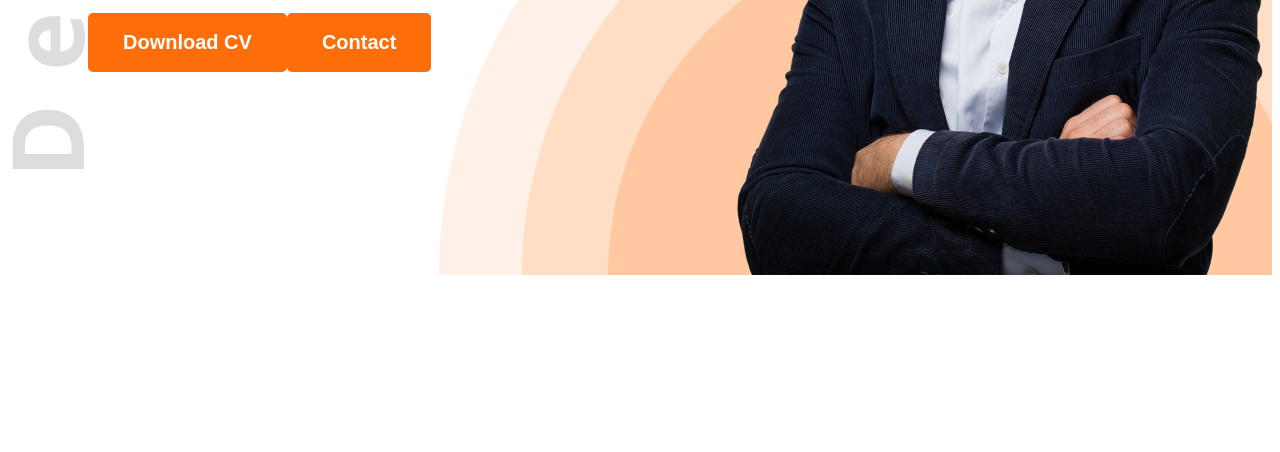
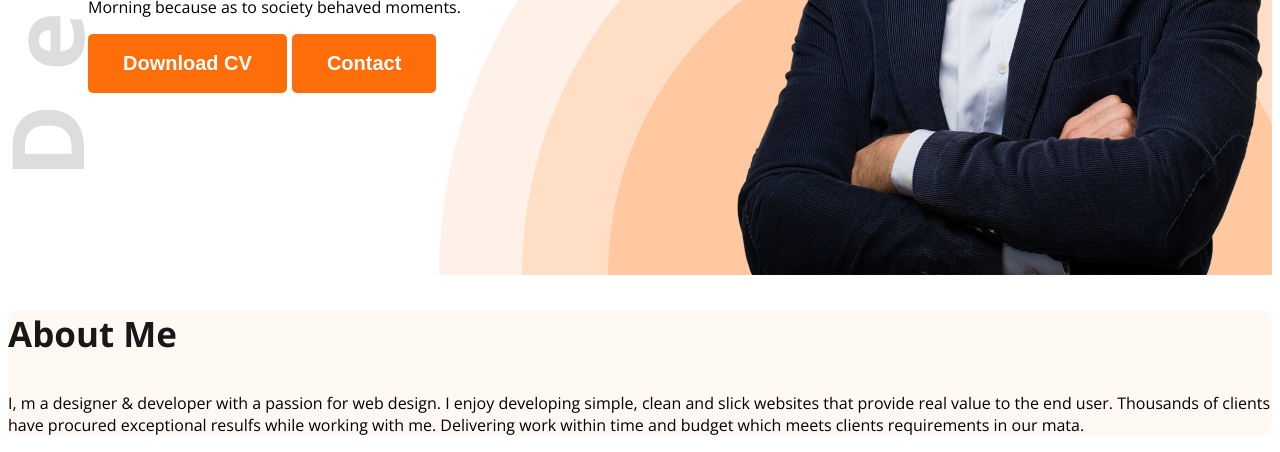
Before and after one commit to yunusmy/web-dev-protfolio, a plain HTML site: page index.html in a window 1280 px wide. Shown: the part 602-1054 px from the top of the page. Before the commit the page ends 885 px from the top, so only its background shows below. Drawn offline with nearby package versions, Linux system fonts and the light colour scheme.

Commit message:
about section

```diff
--- a/index.html
+++ b/index.html
@@ -30,7 +30,15 @@
     </div>
   </header>
   <main>
-
+    <section class="about sd-bg">
+      <h3 class="section-title">About Me</h3>
+      <p class="section-descriptio">I, m a designer & developer with a passion for web design. I enjoy developing
+        simple, clean and slick websites
+        that
+        provide real value to the end user. Thousands of clients have procured exceptional resulfs while working with
+        me.
+        Delivering work within time and budget which meets clients requirements in our mata.</p>
+    </section>
   </main>
   <footer>
 
--- a/style.css
+++ b/style.css
@@ -9,6 +9,9 @@
     "wdth" 100;
 }
 /* shared style */
+.sd-bg{
+  background-color:#fff8f3;
+}
 .text-primary{
   color:#fd6e0a;
 }
@@ -23,8 +26,19 @@
   font-size:20px;
   border:none;
   border-radius:5px;
+  margin-right: 5px;
 
 
+}
+.section-title{
+  font-size:35px;
+  font-weight:bold;
+  color:#181818;
+}
+
+.section-description{
+  font-size:18px;
+  color:#757575;
 }
 .dark-2{
   color:#474747;
@@ -67,6 +81,7 @@ nav ul{
 .banner{
   display:flex;
   justify-content: space-between;
+  align-items: center;
 }
 .banner-content{
   max-width:580px;
@@ -76,12 +91,18 @@ nav ul{
 .banner-greetings{
   font-size:45px;
   font-weight:600;
+  margin:0px;
 }
 
 .banner-title{
   font-weight:bold;
   font-size:85px;
+  margin:0px;
 }
 .banner-protflio-img{
   width:580px;
 }
+/* about */
+.about{
+  border-radius: 10px;
+}
```
